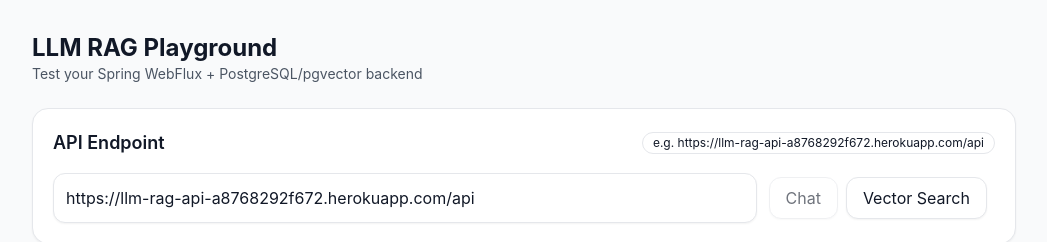
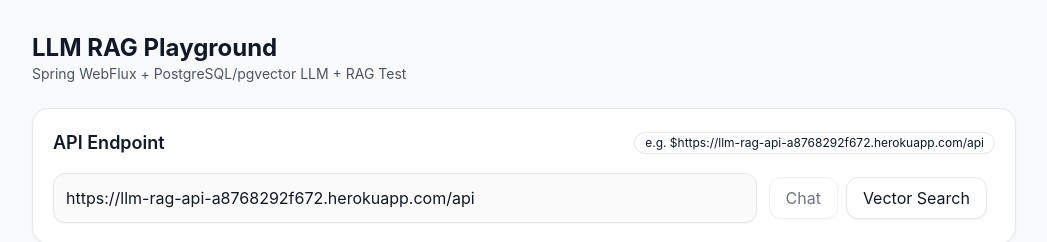
Before and after one commit to eschoeDeveloper/llm-rag-app, a React (Create React App) app: page / in a window 1280 px wide. Shown: the top 242 px of the page, without its empty margins (116-1163 px from the left). Built offline with nearby package versions, Linux system fonts and the light colour scheme.

Commit message:
fix(input) : API Endpoint 임의 수정 막기 ( 서버 설정에 따름 )

```diff
--- a/src/App.tsx
+++ b/src/App.tsx
@@ -19,13 +19,13 @@
       <div className="mx-auto max-w-5xl px-5 py-8">
         <header className="mb-6">
           <h1 className="text-2xl font-bold">LLM RAG Playground</h1>
-          <p className="text-sm text-gray-600">Test your Spring WebFlux + PostgreSQL/pgvector backend</p>
+          <p className="text-sm text-gray-600">Spring WebFlux + PostgreSQL/pgvector LLM + RAG Test</p>
         </header>
 
-        <Section title="API Endpoint" right={<Chip>e.g. https://llm-rag-api-a8768292f672.herokuapp.com/api</Chip>}>
+        <Section title="API Endpoint" right={<Chip>e.g. ${base}</Chip>}>
           <div className="grid grid-cols-1 gap-3 md:grid-cols-4">
             <div className="md:col-span-3">
-              <Input value={base} onChange={setBase} placeholder="API base URL" />
+              <Input value={base} onChange={setBase} placeholder="API base URL" disabled={base !== undefined ? true : false}/>
             </div>
             <div className="flex items-center gap-2">
               <Button onClick={() => setTab("chat")} disabled={tab === "chat"}>Chat</Button>
--- a/src/shared/ui/Input.tsx
+++ b/src/shared/ui/Input.tsx
@@ -2,16 +2,18 @@
   value: string;
   onChange: (v: string) => void;
   placeholder?: string;
+  disabled?: boolean;
   type?: string;
 };
 
-export function Input({ value, onChange, placeholder, type = "text" }: Props) {
+export function Input({ value, onChange, placeholder, disabled, type = "text" }: Props) {
   return (
     <input
       className="w-full rounded-xl border p-3 outline-none shadow-sm focus:ring-2"
       value={value}
       onChange={(e) => onChange(e.target.value)}
       placeholder={placeholder}
+      disabled={disabled}
       type={type}
     />
   );
```
